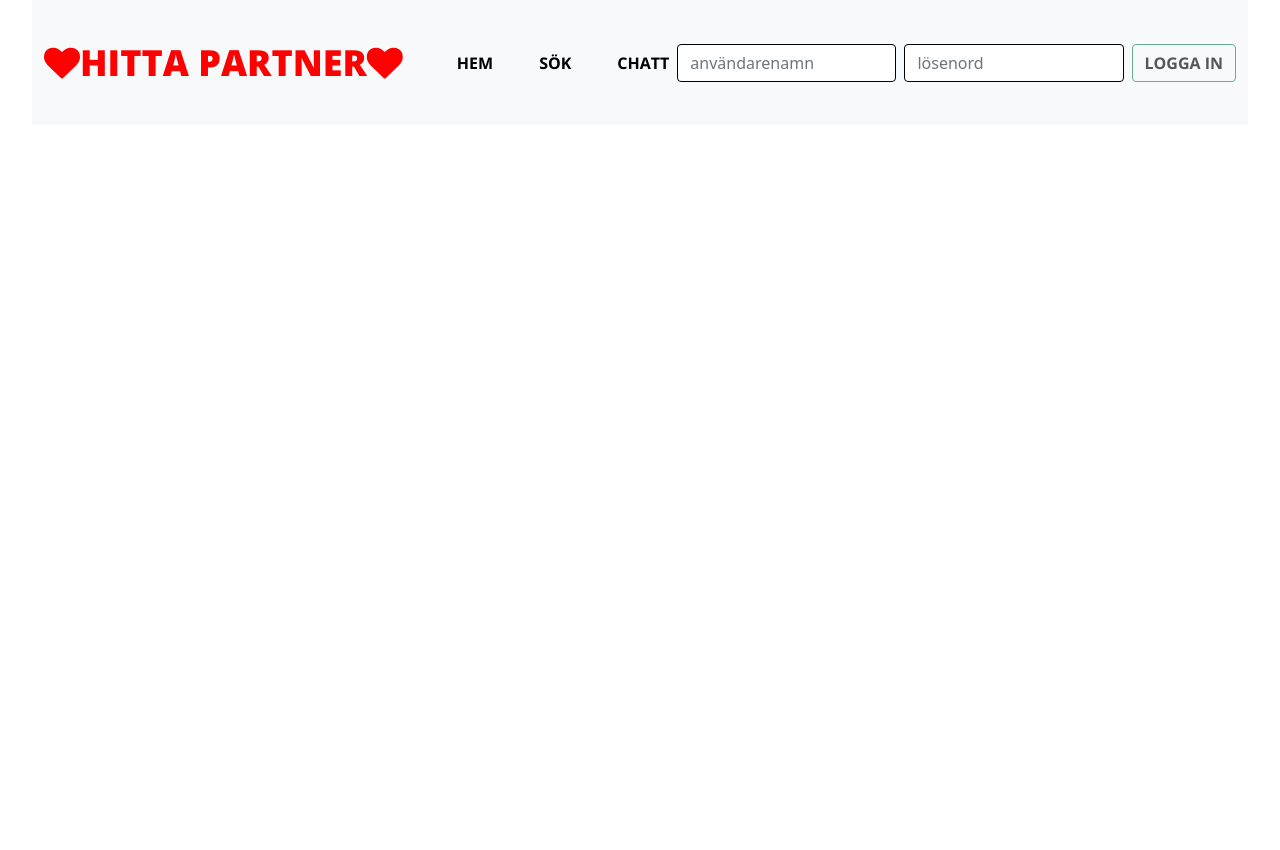
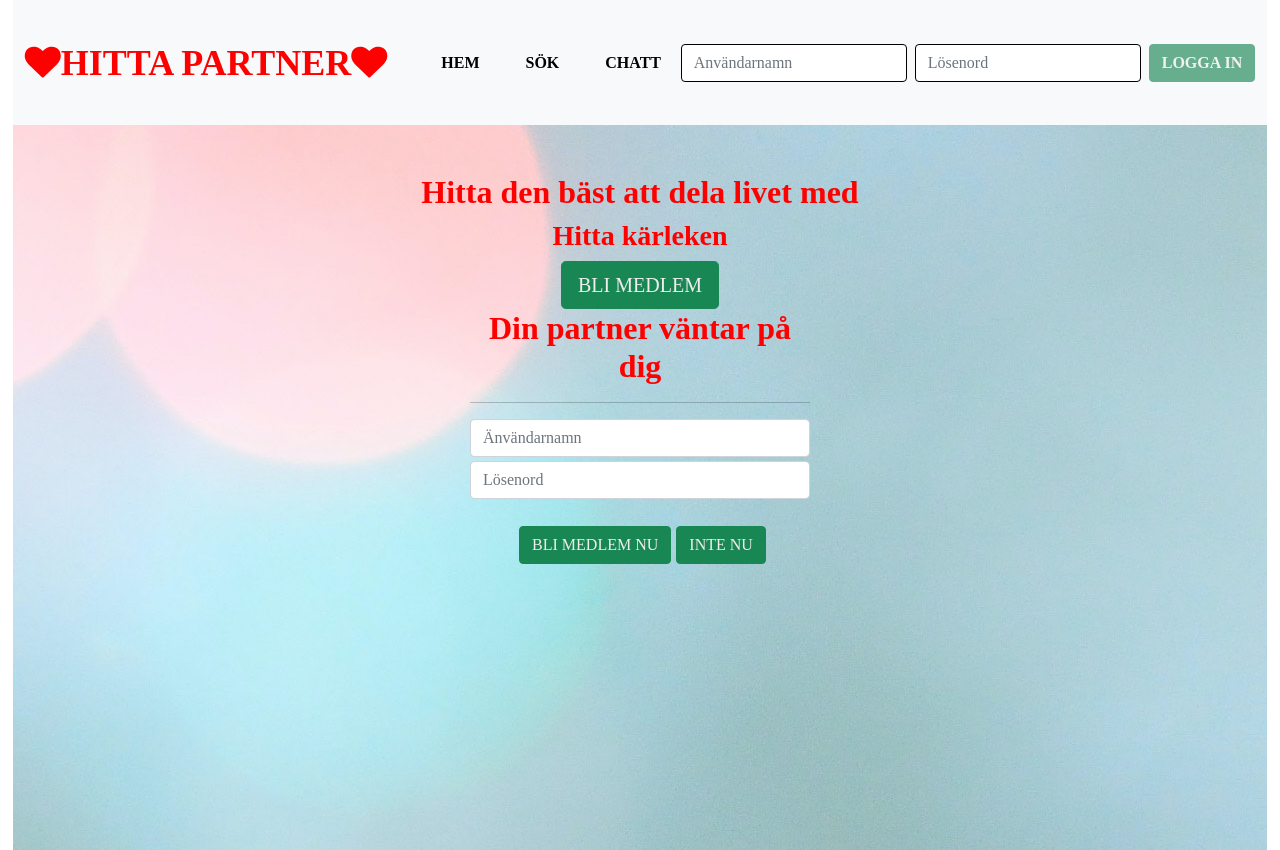
Before and after one commit to Bahaa83/HittaPartnerApp, an Angular app in the folder FrontEnd/HittaPartnerApp-Client/: page / in a window 1280 px wide. Before the commit the page ends 800 px from the top, so only its background shows below. Built offline with nearby package versions, Linux system fonts and the light colour scheme.

Commit message:
Lägg till Register sida html

```diff
--- a/FrontEnd/HittaPartnerApp-Client/src/app/app.component.css
+++ b/FrontEnd/HittaPartnerApp-Client/src/app/app.component.css
@@ -1,4 +1,8 @@
-.container
+.mainContent
 {
+   width: 98%;
+   height: 850px;
+   margin: 0 1%;
     background-image: url('../assets/images/Backgrund.jpg');
+    background-position: center;
 }
--- a/FrontEnd/HittaPartnerApp-Client/src/app/app.component.html
+++ b/FrontEnd/HittaPartnerApp-Client/src/app/app.component.html
@@ -1,7 +1,8 @@
+<div class="mainContent">
+     <app-navbar></app-navbar>
+        <div class="container text-center">
 
-<app-navbar></app-navbar>
-<div class="container text-center">
+            <app-home></app-home>
 
-
-
+        </div>
 </div>
--- a/FrontEnd/HittaPartnerApp-Client/src/app/home/home.component.css
+++ b/FrontEnd/HittaPartnerApp-Client/src/app/home/home.component.css
@@ -0,0 +1,6 @@
+.btn:hover {
+    text-decoration: none;
+    color: #eee !important;
+    background:green !important
+
+      }
--- a/FrontEnd/HittaPartnerApp-Client/src/app/home/home.component.html
+++ b/FrontEnd/HittaPartnerApp-Client/src/app/home/home.component.html
@@ -1,3 +1,18 @@
-<p>
-  home works!
-</p>
+<div class="container">
+        <div class="text-center mt-5">
+                <h2 style=" font-weight: bolder ;color:red !important">Hitta den bäst att dela livet med  </h2>
+                <h3 style=" font-weight: bolder ;color:red !important">Hitta kärleken</h3>
+            <div class="text-center">
+                  <button class="btn btn-success btn-lg mt-8"style="color:#eee !important">BLI MEDLEM</button>
+            </div>
+        </div>
+
+      <div class="container">
+              <div class="row justify-content-center">
+                      <div class="col-4">
+                           <app-register></app-register>
+                      </div>
+              </div>
+
+      </div>
+</div>
--- a/FrontEnd/HittaPartnerApp-Client/src/app/navbar/navbar.component.css
+++ b/FrontEnd/HittaPartnerApp-Client/src/app/navbar/navbar.component.css
@@ -1,6 +1,5 @@
 nav{
-    width: 95%;
-    margin: 0 2.5%;
+    width:100%;
     height: 125px;
 }
 .nav-link
@@ -8,6 +7,9 @@ nav{
     color:black !important ;
     text-decoration: none;
     margin-left: 30px;
+    font-weight:bolder;
+    font-size: 1rem
+
 }
 .form-control{
     border: solid black 1px;
@@ -16,9 +18,9 @@ nav{
     text-decoration: none;
     color: red !important;
 }
-.btn-outline-success:hover {
+.btn-success:hover {
     text-decoration: none;
     color: black !important;
-    background:green !important
+    background:#27AE60 !important
       }
 /*------------nav--Css--End----------*/
--- a/FrontEnd/HittaPartnerApp-Client/src/app/navbar/navbar.component.html
+++ b/FrontEnd/HittaPartnerApp-Client/src/app/navbar/navbar.component.html
@@ -1,10 +1,10 @@
 
-<nav class="navbar navbar-expand-md navbar-light fixed-top bg-light ">
+<nav class="navbar navbar-expand-md navbar-light  bg-light ">
   <div class="container-fluid">
-    <a class="navbar-brand" style="color: red;font-size:2.25rem;font-family:OpenSans-ExtraBold;font-weight:bolder;" href="#"><i class="fa fa-heart" aria-hidden="true"></i>HITTA PARTNER<i class="fa fa-heart" aria-hidden="true"></i></a>
+    <a class="navbar-brand" style="color: red;font-size:2.25rem;font-weight:bolder;" href="#"><i class="fa fa-heart" aria-hidden="true"></i>HITTA PARTNER<i class="fa fa-heart" aria-hidden="true"></i></a>
 
     <div class="collapse navbar-collapse" id="navbarCollapse">
-          <ul class="navbar-nav me-auto mb-2 mb-md-0 "style=" font-family:OpenSans-Bold">
+          <ul class="navbar-nav me-auto mb-2 mb-md-0 " >
               <li class="nav-item">
                 <a class="nav-link "  href="#">HEM</a>
               </li>
@@ -22,7 +22,7 @@
               </li>
           </ul>
       <div class="dropdown">
-              <a *ngIf="loggedIn()" style="font-family:OpenSans-Bold" class="dropdown-toggle text-dark  nav-link" >
+              <a *ngIf="loggedIn()"  class="dropdown-toggle text-dark nav-link " >
                 Välkommen
               </a>
 
@@ -41,9 +41,9 @@
               </ul>
       </div>
       <form *ngIf="!loggedIn()" (ngSubmit)="login()" #LoginForm="ngForm" class="d-flex">
-            <input  name="username" required class="form-control me-2" type="text" [(ngModel)]="model.username" placeholder="användarenamn" aria-label="användarenamn">
-            <input  name="password" required class="form-control me-2" type="password" [(ngModel)]="model.password" placeholder="lösenord" aria-label="lösenord">
-            <input [disabled]="!LoginForm.valid" style="font-family:OpenSans-Bold;color: black;" type="submit" class="btn btn-outline-success" type="submit" value="LOGGA IN">
+            <input  name="username" required class="form-control me-2" type="text" [(ngModel)]="model.username" placeholder="Användarnamn" aria-label="användarenamn">
+            <input  name="password" required class="form-control me-2" type="password" [(ngModel)]="model.password" placeholder="Lösenord" aria-label="lösenord">
+            <input [disabled]="!LoginForm.valid" style="font-weight: bold;color: #eee !important;" type="submit" class="btn btn-success " type="submit" value="LOGGA IN">
       </form>
     </div>
   </div>
--- a/FrontEnd/HittaPartnerApp-Client/src/app/register/register.component.css
+++ b/FrontEnd/HittaPartnerApp-Client/src/app/register/register.component.css
@@ -0,0 +1,14 @@
+#reg-button
+{
+   margin:3px 0 0 5px;
+   color: #eee !important;
+}
+#reg-input
+{
+    margin-top: 4px;
+}
+#reg-button:hover{
+    text-decoration: none;
+    color: #eee !important;
+    background:green !important
+}
--- a/FrontEnd/HittaPartnerApp-Client/src/app/register/register.component.html
+++ b/FrontEnd/HittaPartnerApp-Client/src/app/register/register.component.html
@@ -1,3 +1,17 @@
-<p>
-  register works!
-</p>
+<form >
+    <h2 class="text-center texet-dark" style="font-weight: bolder; color:red !important">
+          Din partner väntar på dig
+    </h2>
+    <hr>
+        <div class="form-group">
+            <input id="reg-input" type ="text" class="form-control" placeholder="Änvändarnamn">
+        </div>
+        <div class="form-group">
+            <input id="reg-input" type ="text" class="form-control" placeholder="Lösenord">
+        </div>
+
+        <div class="form-group text-center mt-4">
+            <button id="reg-button" class="btn btn-success " type="submit">BLI MEDLEM NU</button>
+            <button id="reg-button"  class="btn btn-success " type="button">INTE NU</button>
+        </div>
+</form>
--- a/FrontEnd/HittaPartnerApp-Client/src/styles.css
+++ b/FrontEnd/HittaPartnerApp-Client/src/styles.css
@@ -26,3 +26,9 @@
     font-family: "OpenSans-SemiBoldItalic";
     src: url("./assets/fonts/OpenSans-SemiBoldItalic.ttf");
 }
+*,body,html
+{
+margin: 0;
+padding: 0;
+font:1em "Open Sana",sans-serf;
+}
```
